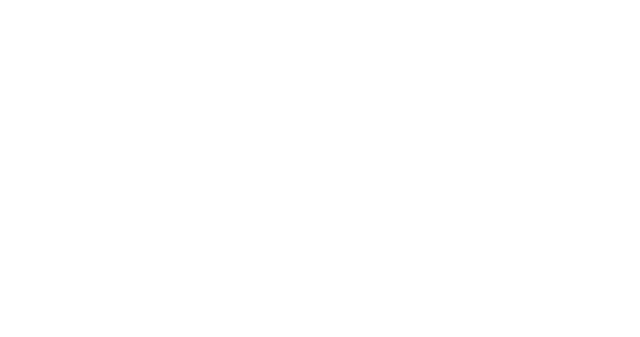
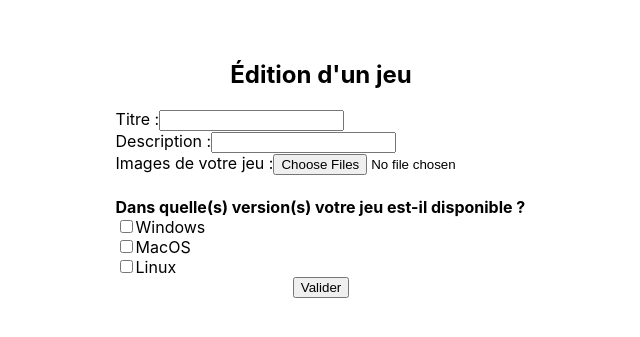
Before and after one commit to Tich-io-Lo3/tich-io, a React (Create React App) app in the folder front/: page /update-game in a window 1280 px wide. Before the commit this address had no page. Shown: the part 247-584 px from the top of the page, without its empty margins (319-959 px from the left). Built offline with nearby package versions, Linux system fonts and the light colour scheme.

Commit message:
Added createGame and updateGame routes

```diff
--- a/front/src/App.js
+++ b/front/src/App.js
@@ -8,6 +8,7 @@ function App() {
     <CurrentUserProvider>
       <Link to="/connexion">Connexion</Link>
       <Link to="/creation">Creation</Link>
+      <Link to="/create-game">Créer un jeu</Link>
     </CurrentUserProvider>
   );
 }
--- a/front/src/index.js
+++ b/front/src/index.js
@@ -6,8 +6,11 @@ import reportWebVitals from "./reportWebVitals";
 
 // IMPORT DE NOS ROUTES
 import App from "./App";
+
 import Connexion from "./routes/Connexion";
 import AccountCreation from "./routes/AccountCreation";
+import CreateGame from "./routes/CreateGame";
+import UpdateGame from "./routes/UpdateGame";
 
 ReactDOM.render(
   <React.StrictMode>
@@ -16,6 +19,8 @@ ReactDOM.render(
         <Route path="/" element={<App />} />
         <Route path="connexion" element={<Connexion />} />
         <Route path="creation" element={<AccountCreation />} />
+        <Route path="create-game" element={<CreateGame />} />
+        <Route path="update-game" element={<UpdateGame />} />
       </Routes>
     </BrowserRouter>
   </React.StrictMode>,
--- /dev/null
+++ b/front/src/routes/CreateGame.jsx
@@ -0,0 +1,32 @@
+import React from "react";
+
+const CreateGame = () => {
+  return (
+    <main
+      style={{
+        padding: "1rem 0",
+        display: "flex",
+        flexDirection: "column",
+        alignItems: "center",
+        justifyContent: "center",
+        minHeight: "100vh",
+      }}
+    >
+      <h2>Création d&apos;un jeu</h2>
+      <form
+        action="/update-game"
+        style={{
+          display: "flex",
+          flexDirection: "column",
+          alignItems: "center",
+        }}
+      >
+        <label htmlFor="title">Quel est le titre de votre jeu ?</label>
+        <input type="text" id="title" name="title" required />
+        <input type="submit" value="Valider" />
+      </form>
+    </main>
+  );
+};
+
+export default CreateGame;
--- /dev/null
+++ b/front/src/routes/UpdateGame.jsx
@@ -0,0 +1,107 @@
+import React, { useState } from "react";
+
+const UpdateGame = () => {
+  const [windowsChecked, setWindowsChecked] = useState(false);
+  const [macosChecked, setMacosChecked] = useState(false);
+  const [linuxChecked, setLinuxChecked] = useState(false);
+
+  const title = new URLSearchParams(window.location.search).get("title");
+
+  const game = {
+    title: "",
+    description: "",
+    //IMAGES
+    windowsFile: "",
+    macOsFile: "",
+    linuxFile: "",
+  };
+
+  return (
+    <main
+      style={{
+        padding: "1rem 0",
+        display: "flex",
+        flexDirection: "column",
+        alignItems: "center",
+        justifyContent: "center",
+        minHeight: "100vh",
+      }}
+    >
+      <h2>Édition d&apos;un jeu</h2>
+      <form
+        style={{
+          display: "flex",
+          flexDirection: "column",
+          justifyContent: "center",
+        }}
+      >
+        <label htmlFor="titre">
+          Titre :
+          <input type="text" id="titre" name="title" value={title} required />
+        </label>
+        <label>
+          Description :
+          <input type="text" id="description" name="description" required />
+        </label>
+        <label>
+          Images de votre jeu :
+          <input
+            type="file"
+            id="images"
+            name="images"
+            multiple={true}
+            required
+          />
+        </label>
+
+        <h4 style={{ marginBottom: 0 }}>
+          Dans quelle(s) version(s) votre jeu est-il disponible ?
+        </h4>
+        <label>
+          <input
+            type="checkbox"
+            id="windows"
+            onClick={() => setWindowsChecked(!windowsChecked)}
+            checked={windowsChecked}
+          />
+          Windows
+        </label>
+        {windowsChecked ? (
+          <input type="file" id="windows" name="windows" required />
+        ) : null}
+        <label>
+          <input
+            type="checkbox"
+            id="macos"
+            onClick={() => setMacosChecked(!macosChecked)}
+            checked={macosChecked}
+          />
+          MacOS
+        </label>
+        {macosChecked ? (
+          <input type="file" id="macos" name="macos" required />
+        ) : null}
+        <label>
+          <input
+            type="checkbox"
+            id="linux"
+            onClick={() => setLinuxChecked(!linuxChecked)}
+            checked={linuxChecked}
+          />
+          Linux
+        </label>
+        {linuxChecked ? (
+          <input type="file" id="linux" name="linux" required />
+        ) : null}
+
+        <input
+          style={{ alignSelf: "center" }}
+          type="submit"
+          value="Valider"
+        ></input>
+      </form>
+    </main>
+  );
+};
+
+export default UpdateGame;
```
Also changed, not shown: front/.eslintrc.json, 1 other file (tests, documents, lock files or other folders).
